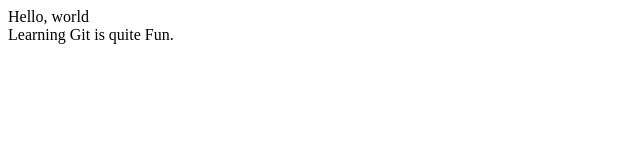
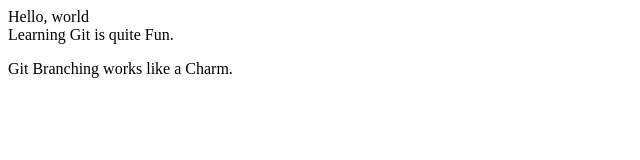
Before and after one commit to s01u5/learn-git, a plain HTML site: page index.html in a window 1280 px wide. Shown: the whole page, without its empty margins (0-640 px from the left). Drawn offline with Linux system fonts and the light colour scheme.

Commit message:
Added paragraph tag

```diff
--- a/index.html
+++ b/index.html
@@ -9,5 +9,6 @@
 <body>
     <div>Hello, world</div>
     <div>Learning Git is quite Fun.</div>
+    <p>Git Branching works like a Charm.</p>
 </body>
 </html>
```
